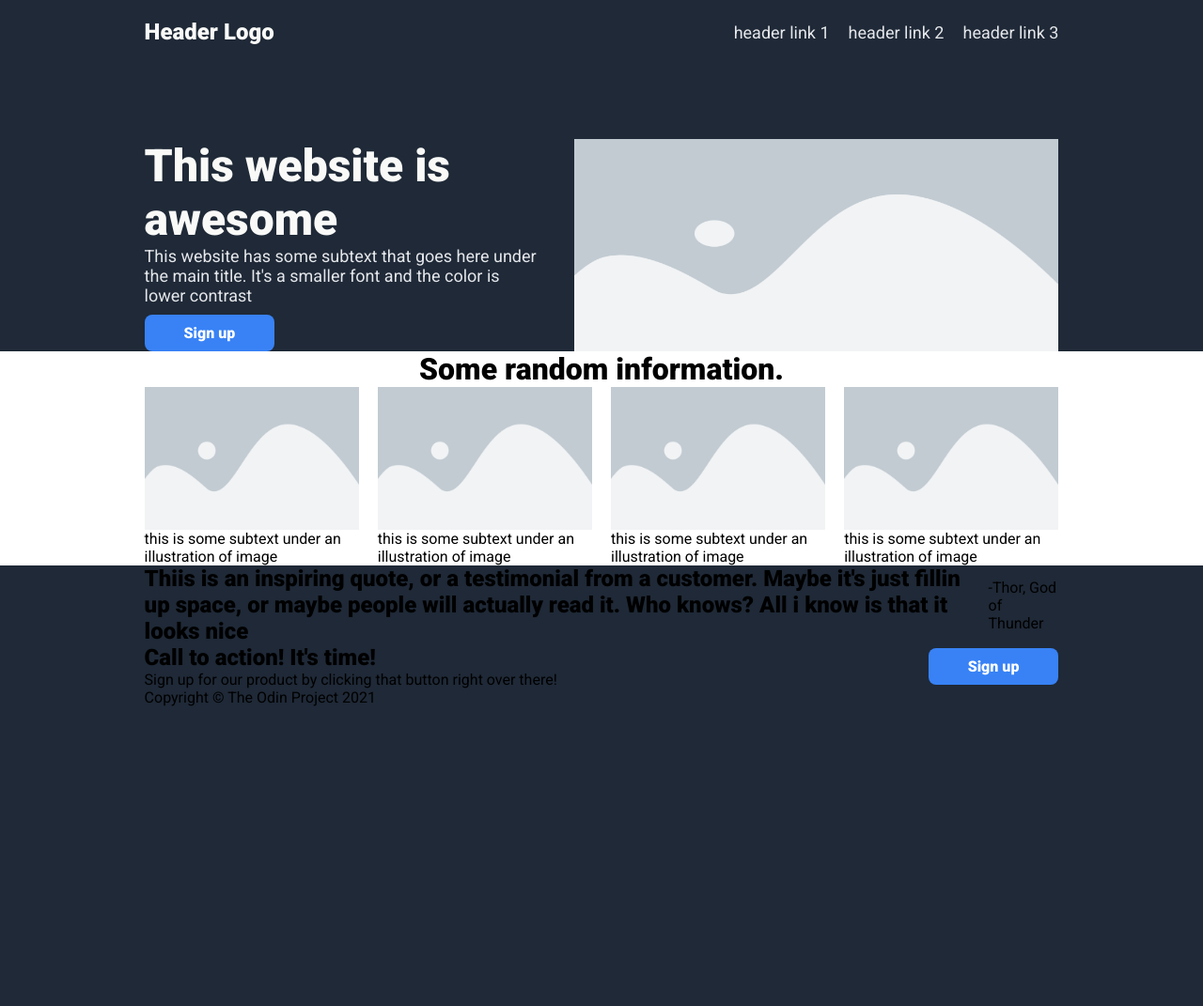
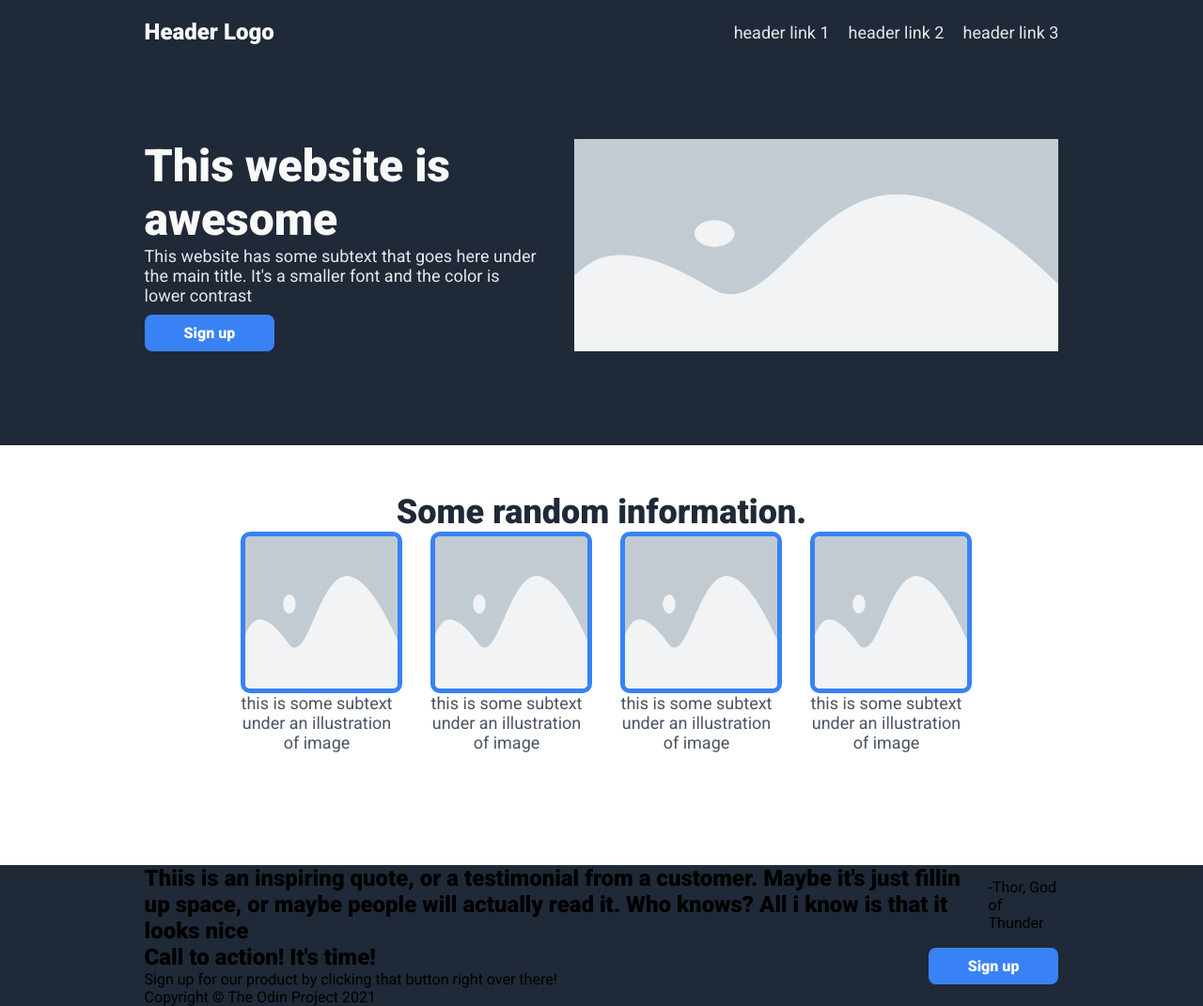
Before and after one commit to Bokeron8/odin_project, a plain HTML site: page css-exercises/flex/project-landing-page/html/index.html in a window 1280 px wide. Shown: the whole page at 94% size. Before the commit the page ends 800 px from the top, so only its background shows below. Drawn offline with Linux system fonts and the light colour scheme.

Commit message:
Modify 'index.html' and 'style.css' Finish random section

```diff
--- a/css-exercises/flex/project-landing-page/css/style.css
+++ b/css-exercises/flex/project-landing-page/css/style.css
@@ -42,6 +42,7 @@ header{
     display: flex;
     align-items: flex-start;
     gap: 40px;
+    padding-bottom: 100px;
 }
 .hero{
     display: flex;
@@ -75,11 +76,20 @@ header{
 .random-info{
     display: flex;
     flex-direction: column;
+    text-align: center;
+    width: 60%;
+    padding-top: 50px;
+    padding-bottom: 120px;
+}
+.info-header{
+    font-size: 36px;
+    font-weight: 900;
+    color: #1f2937;
 }
 .cards{
     display: flex;
     justify-content: space-between;
-    gap: 20px;
+    gap: 40px;
 }
 .card{
     display: flex;
@@ -87,4 +97,11 @@ header{
 }
 .card-img{
     width: 100%;
+    aspect-ratio: 1/1;
+    border: 5px solid #3882f6;
+    border-radius: 10px;
 }
+.card-img-subtext{
+    font-size: 18px;
+    color: #4b5563;
+}
```
